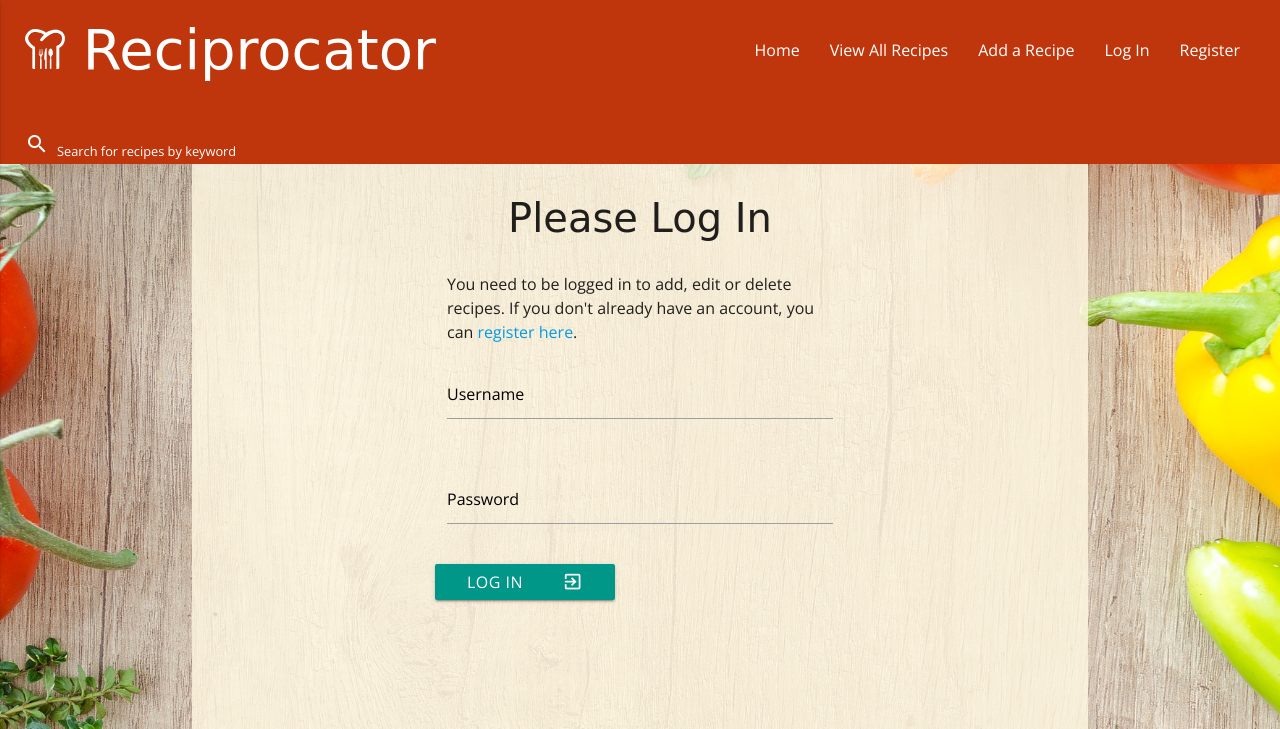
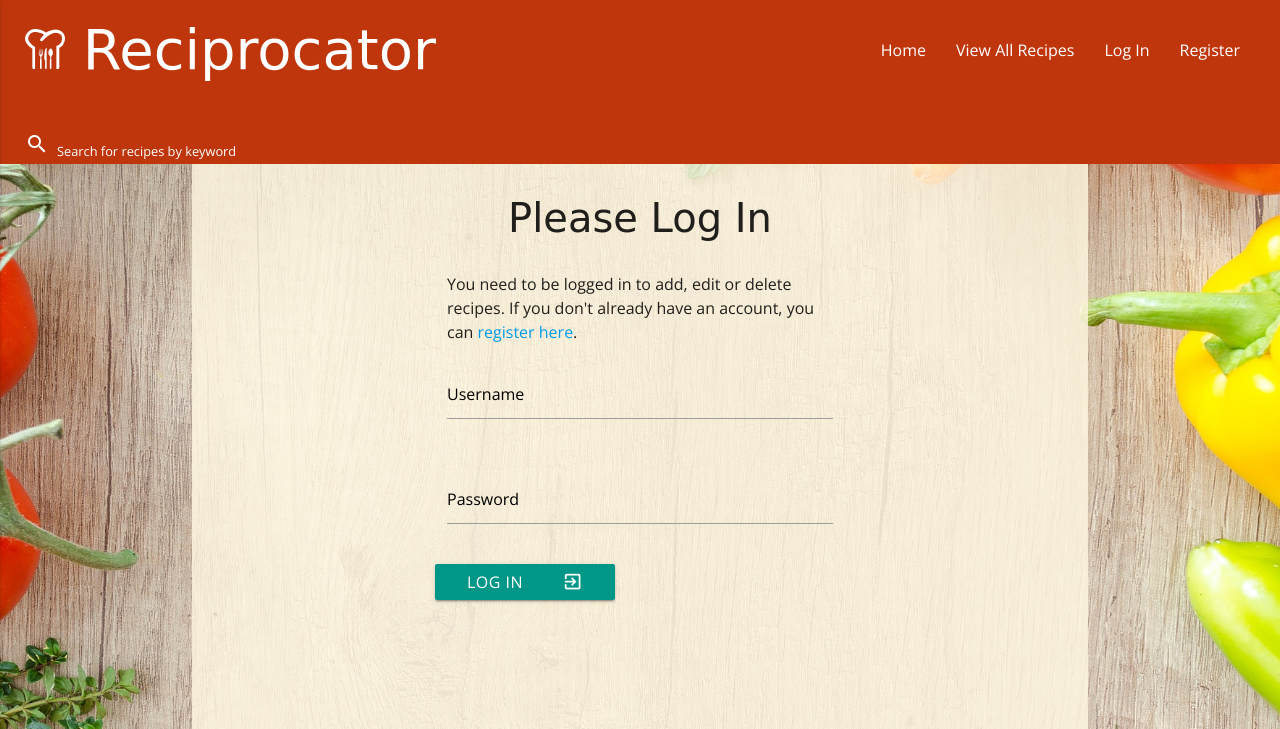
Before and after one commit to joanms/recipe-database, a Flask app: page /login in a window 1280 px wide. Shown: the top 729 px of the page. Run offline with Flask 2, Linux system fonts and the light colour scheme; some libraries are stand-ins or nearby versions; some web fonts are replaced.

Commit message:
Make link to add a recipe viewable only by logged-in users

```diff
--- a/app.py
+++ b/app.py
@@ -105,6 +105,7 @@ def add_recipe():
 
     """Load a form for logged-in users to add a new recipe to the database"""
 
+    # The if-else prevents users from submitting recipes when not logged in
     if session:
         return render_template(
             'add_recipe.html', categories=mongo.db.categories.find(),
--- a/templates/base.html
+++ b/templates/base.html
@@ -31,9 +31,9 @@
                     <ul id="nav-mobile" class="right hide-on-med-and-down">
                         <li><a href="{{url_for('index')}}">Home</a></li>
                         <li><a href="{{url_for('list_recipes')}}">View All Recipes</a></li>
-                        <li><a href="{{url_for('add_recipe')}}">Add a Recipe</a></li>
                         {% if session.username %}
-                            <!--If the user is logged in, they see links to their own recipes and to log out in the navbar-->
+                            <!--If the user is logged in, they see links to add recipes, view their own recipes and log out in the navbar-->
+                            <li><a href="{{url_for('add_recipe')}}">Add a Recipe</a></li>
                             <li><a href="{{url_for('user_recipes')}}">Your Recipes</a></li>
                             <li><a href="{{url_for('logout')}}">Log Out</a></li>
                         {% else %}
@@ -47,8 +47,8 @@
                     <ul class="side-nav" id="mobile-demo">
                         <li><a href="{{url_for('index')}}">Home</a></li>
                         <li><a href="{{url_for('list_recipes')}}">View All Recipes</a></li>
-                        <li><a href="{{url_for('add_recipe')}}">Add a Recipe</a></li>
                         {% if session.username %}
+                            <li><a href="{{url_for('add_recipe')}}">Add a Recipe</a></li>
                             <li><a href="{{url_for('user_recipes')}}">Your Recipes</a></li>
                             <li><a href="{{url_for('logout')}}">Log Out</a></li>
                         {% else %}
```
